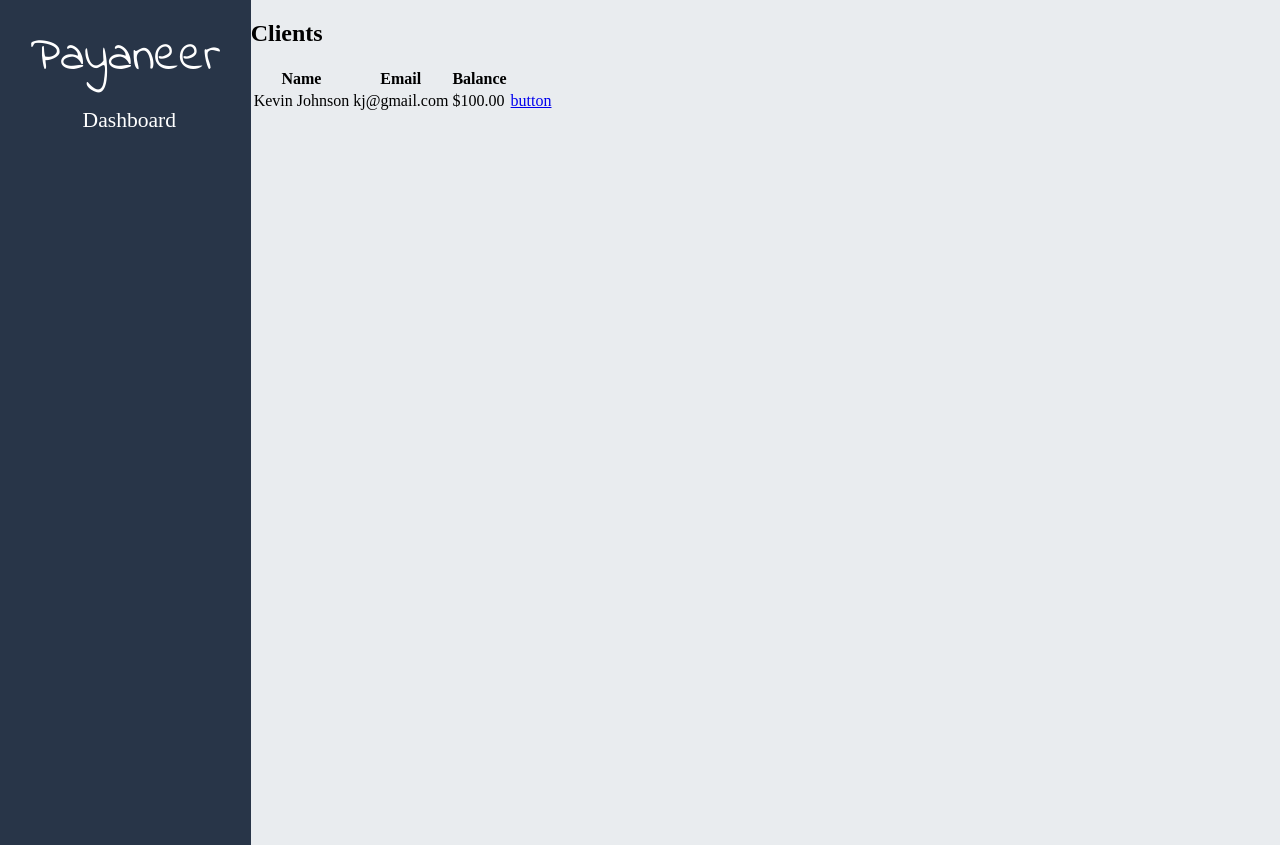
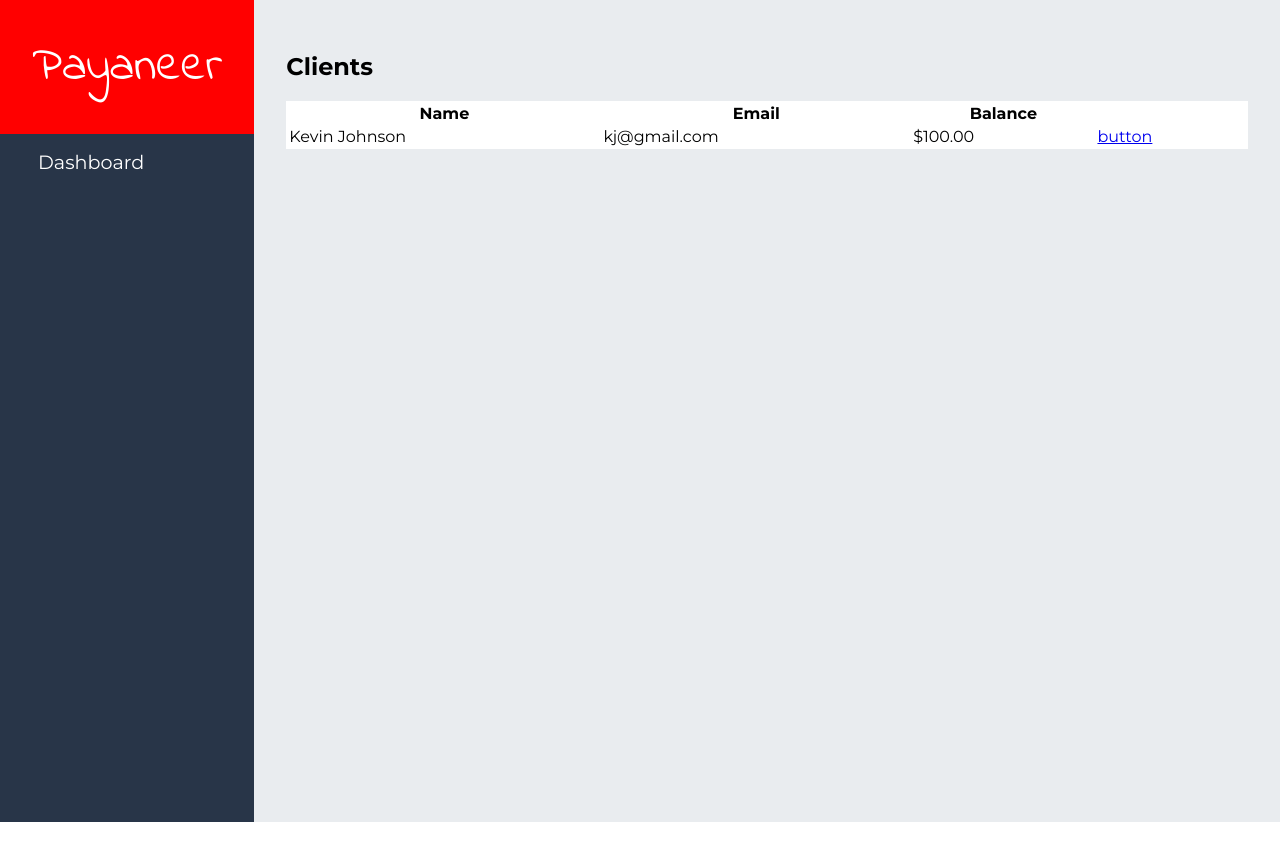
Before and after one commit to aosante/payaneer, a React (Create React App) app: page / in a window 1280 px wide. After the commit the page ends 822 px from the top, so only its background shows below. Built offline with nearby package versions, Linux system fonts and the light colour scheme.

Commit message:
layout changes

```diff
--- a/src/App.css
+++ b/src/App.css
@@ -1,8 +1,9 @@
-/*Import google fonts here*/
 @import url('https://fonts.googleapis.com/css?family=Indie+Flower');
+@import url('https://fonts.googleapis.com/css?family=Montserrat:400,500,700');
 
 body {
   margin: 0;
   padding: 0;
   box-sizing: border-box;
+  font-family: 'Montserrat', sans-serif;
 }
--- a/src/App.js
+++ b/src/App.js
@@ -13,6 +13,7 @@ const Main = styled.main`
 const Container = styled.div`
   flex: 5;
   background-color: rgb(233, 236, 239);
+  padding: 2em;
 `;
 
 class App extends Component {
--- a/src/components/clients/Clients.jsx
+++ b/src/components/clients/Clients.jsx
@@ -1,5 +1,10 @@
 import React, { Component } from 'react';
 import { Link } from 'react-router-dom';
+import styled from 'styled-components';
+
+const StyledTable = styled.table`
+  background-color: white;
+`;
 
 class Clients extends Component {
   render() {
@@ -15,14 +20,14 @@ class Clients extends Component {
     ];
     if (clients) {
       return (
-        <div>
+        <div style={{ display: 'flex', flexDirection: 'column' }}>
           <div className="container">
             <div className="section-1">
               <h2>Clients</h2>
             </div>
             <div className="section-2" />
           </div>
-          <table>
+          <table style={{ backgroundColor: 'white' }}>
             <thead>
               <tr>
                 <th>Name</th>
--- a/src/components/layout/Navbar.jsx
+++ b/src/components/layout/Navbar.jsx
@@ -10,14 +10,23 @@ const Nav = styled.nav`
   flex-direction: column;
   justify-content: flex-start;
   align-items: center;
-  padding: 1.4em;
+  padding: 0 0 1.4em 0;
   .link {
+    text-align: center;
+    padding: 2rem;
     color: white;
     font-family: 'Indie Flower', cursive;
     font-size: 3em;
+    width: 100%;
+    margin: 0;
+    background-color: red;
   }
   div {
     display: block;
+  }
+  #navbarMain {
+    transform: translateX(-2em);
+    margin-left: -1em;
   }
   #navbarMain li {
     list-style-type: none;
@@ -26,7 +35,7 @@ const Nav = styled.nav`
   a {
     color: white;
     text-decoration: none;
-    font-size: 1.35em;
+    font-size: 1.2em;
   }
 `;
 
```
